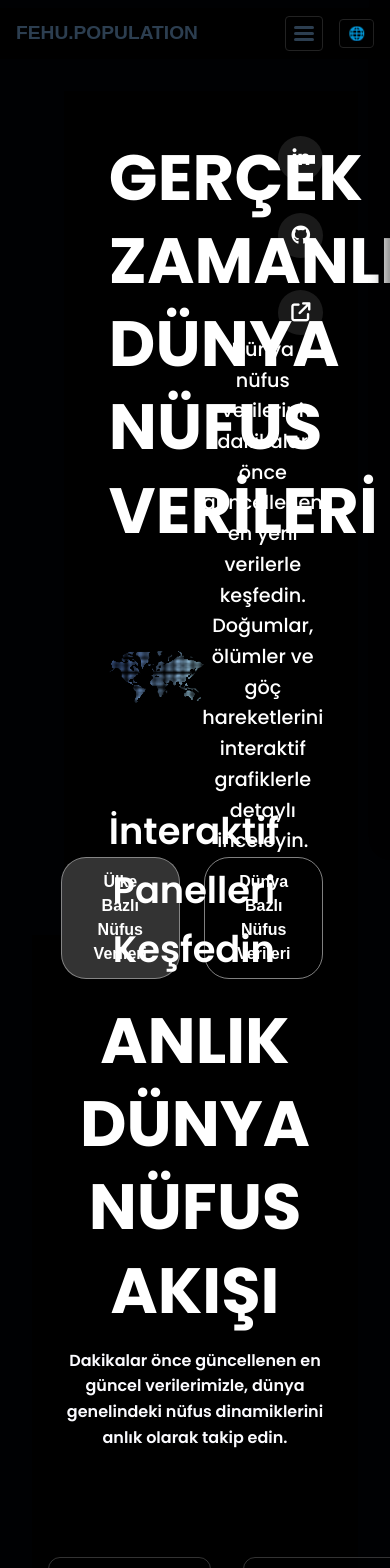
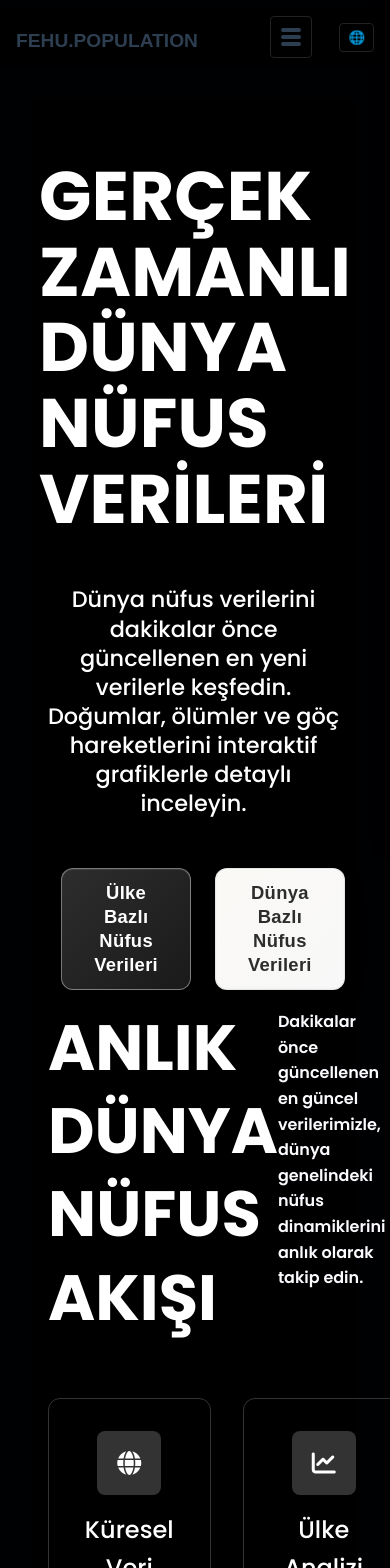
Before and after one commit to fehu-zone/population-data-app, a Vue app: page / in a window 390 px wide. Shown: the top 1568 px of the page. Built offline with nearby package versions, Linux system fonts and the light colour scheme; a web font is replaced by a local one.

Commit message:
feat: Started mobile responsive adjustments

```diff
--- a/src/assets/Responsive/HomeResponsive.css
+++ /dev/null
@@ -1,55 +0,0 @@
-/* HomeResponsive.css - Home.vue için responsive ayarlar */
-
-@media (max-width: 768px) {
-  .hero {
-    grid-template-columns: 1fr;
-    text-align: center;
-    padding: 2rem;
-    height: auto;
-  }
-  .hero-left,
-  .hero-right {
-    align-items: center;
-    margin-left: 0;
-  }
-  .hero-title {
-    font-size: 2.5rem;
-  }
-  .hero-map {
-    max-width: 80%;
-  }
-}
-
-@media (max-width: 768px) {
-  .boxes-grid {
-    grid-template-columns: 1fr;
-  }
-  .equal-boxes .section-header {
-    flex-direction: column;
-    align-items: center;
-    text-align: center;
-    gap: 1rem;
-  }
-  .equal-boxes .section-header h1,
-  .equal-boxes .section-header .section-description {
-    max-width: 100%;
-    margin-bottom: 2rem;
-  }
-}
-
-@media (max-width: 768px) {
-  .open-source-header {
-    flex-direction: column;
-    align-items: center;
-    text-align: center;
-    gap: 1rem;
-  }
-  .open-source-header h1,
-  .open-source-header .open-source-description {
-    max-width: 100%;
-    margin-bottom: 2rem;
-  }
-  .open-source-grid {
-    grid-template-columns: 1fr;
-  }
-}
--- a/src/components/AppHeader.vue
+++ b/src/components/AppHeader.vue
@@ -160,7 +160,7 @@ export default {
 /* Renk Değişkenleri */
 :root {
   --fehu-background-color: #000;
-  --fehu-text-color: #fff; /* Beyaz */
+  --fehu-text-color: #fff;
   --fehu-border-color: #333;
   --fehu-hover-color: #222;
 }
@@ -200,13 +200,13 @@ body.menu-open {
 .fehu-nav-right {
   display: flex;
   align-items: center;
-  gap: 1rem;
+  gap: 1.7rem;
 }
 
 /* Masaüstü Menü Linkleri */
 .fehu-desktop-links {
   display: flex;
-  gap: 1rem;
+  gap: 1.7rem;
 }
 
 /* desktop-only ve mobile-only */
@@ -289,7 +289,6 @@ body.menu-open {
   background: #111;
   flex-direction: column;
   transition: all 0.4s ease-in-out;
-  box-shadow: -5px 0 15px rgba(0, 0, 0, 0.3);
   z-index: 11;
   padding: 3rem 1rem;
   display: flex;
@@ -353,17 +352,11 @@ body.menu-open {
     background-color 0.3s;
   padding: 0.5rem 0;
 }
-
-/*
-  Linklerin üstüne gelindiğinde (hover) metin beyaz olsun
-  (zaten var(--fehu-text-color) #fff tanımlıysa, yine de açıkça color: #fff diyebilirsiniz).
-*/
 .fehu-link:hover {
   background-color: var(--fehu-hover-color);
   border-radius: 4px;
-  color: #fff; /* Veya color: var(--fehu-text-color); */
+  color: #fff;
 }
-
 .fehu-link.router-link-exact-active {
   border-bottom: 2px solid #fff;
 }
@@ -423,18 +416,29 @@ body.menu-open {
 }
 .fehu-language-menu li:hover {
   background: var(--fehu-hover-color);
-  color: #fff; /* Hover’da beyaz */
+  color: #fff;
 }
 
 /* Küçük ekranlarda logo ve link boyutlarını küçültme */
 @media (max-width: 768px) {
+  /* Header logo boyutunu büyüt ve üstten boşluk ekle */
   .fehu-logo {
-    font-size: 1.4rem;
+    font-size: 1.8rem; /* Önceki 1.4rem'den büyütüldü */
+    margin-top: 0.5rem; /* Üst boşluk eklendi */
   }
-  .fehu-link {
-    font-size: 1rem;
+
+  /* Hamburger menü boyutunu artır */
+  .fehu-hamburger {
+    padding: 8px 10px; /* Daha geniş ve yüksek tıklanabilir alan */
+  }
+
+  .fehu-hamburger span {
+    width: 28px; /* Hamburger çizgilerinin genişliği artırıldı */
+    height: 4px; /* Çizgi kalınlığı hafif artırıldı */
+    margin: 5px 0; /* Çizgiler arasına biraz boşluk eklendi */
   }
 }
+
 @media (max-width: 480px) {
   .fehu-logo {
     font-size: 1.2rem;
@@ -456,7 +460,6 @@ body.menu-open {
     right: 0;
   }
 }
-
 /* Daha büyük ekranlar (1281px ve üstü) */
 @media (min-width: 1281px) {
   .fehu-header {
@@ -469,7 +472,6 @@ body.menu-open {
     font-size: 1rem;
   }
 }
-
 /* Full HD (1920px) ve üstü */
 @media (min-width: 1920px) {
   .fehu-header {
@@ -482,4 +484,59 @@ body.menu-open {
     font-size: 0.95rem;
   }
 }
+
+/* Eklenen HomeResponsive.css responsive ayarları */
+@media (max-width: 768px) {
+  .hero {
+    grid-template-columns: 1fr;
+    text-align: center;
+    padding: 2rem;
+    height: auto;
+  }
+  .hero-left,
+  .hero-right {
+    align-items: center;
+    margin-left: 0;
+  }
+  .hero-title {
+    font-size: 2.5rem;
+  }
+  .hero-map {
+    max-width: 80%;
+  }
+}
+
+@media (max-width: 768px) {
+  .boxes-grid {
+    grid-template-columns: 1fr;
+  }
+  .equal-boxes .section-header {
+    flex-direction: column;
+    align-items: center;
+    text-align: center;
+    gap: 1rem;
+  }
+  .equal-boxes .section-header h1,
+  .equal-boxes .section-header .section-description {
+    max-width: 100%;
+    margin-bottom: 2rem;
+  }
+}
+
+@media (max-width: 768px) {
+  .open-source-header {
+    flex-direction: column;
+    align-items: center;
+    text-align: center;
+    gap: 1rem;
+  }
+  .open-source-header h1,
+  .open-source-header .open-source-description {
+    max-width: 100%;
+    margin-bottom: 2rem;
+  }
+  .open-source-grid {
+    grid-template-columns: 1fr;
+  }
+}
 </style>
--- a/src/pages/Home.vue
+++ b/src/pages/Home.vue
@@ -1,6 +1,6 @@
 <template>
   <div>
-    <!-- HERO SECTION -->
+    <!-- ================== HERO SECTION ================== -->
     <section class="hero">
       <div class="hero-left">
         <h1 class="hero-title">
@@ -37,7 +37,7 @@
       </div>
     </section>
 
-    <!-- ANLIK DÜNYA NÜFUS AKIŞI -->
+    <!-- ================== ANLIK DÜNYA NÜFUS AKIŞI SECTION ================== -->
     <section class="equal-boxes">
       <div class="section-header">
         <h1>ANLIK DÜNYA NÜFUS AKIŞI</h1>
@@ -77,7 +77,7 @@
       </div>
     </section>
 
-    <!-- AÇIK KAYNAK BİLDİRİMİ -->
+    <!-- ================== AÇIK KAYNAK BİLDİRİMİ SECTION ================== -->
     <section class="open-source-section">
       <div class="open-source-header">
         <h1>AÇIK KAYNAK BİLDİRİMİ</h1>
@@ -156,7 +156,7 @@
       </div>
     </section>
 
-    <!-- FAQ Bölümü -->
+    <!-- ================== FAQ SECTION ================== -->
     <FaqSection
       title="PROJE HAKKINDA BİLMENİZ GEREKENLER"
       subtitle="Nüfus verileri ve proje hakkında en merak edilen soruların yanıtlarını burada bulabilirsiniz."
@@ -180,13 +180,32 @@ export default {
       faqs,
     }
   },
+  mounted() {
+    if (window.innerWidth <= 768) {
+      // Hedeflenen elemanlar; DOM sıralaması mobilde hero-title, button-group, hero-text, social-icons şeklinde olacak
+      const fadeElements = document.querySelectorAll(
+        '.hero-title, .button-group, .hero-text, .social-icons',
+      )
+      // Her eleman viewport’a girdiğinde fade animasyonunu uyguluyoruz.
+      const observer = new IntersectionObserver(
+        (entries) => {
+          entries.forEach((entry) => {
+            if (entry.isIntersecting) {
+              entry.target.classList.add('fade-in')
+            }
+          })
+        },
+        { threshold: 0.5 },
+      )
+      fadeElements.forEach((el) => observer.observe(el))
+    }
+  },
 }
 </script>
 
-<!-- Base stiller: responsive medya sorguları bu dosyadan kaldırılmıştır -->
+<!-- ================== BASE STİLLER & ÖZEL BÖLÜM STİLLERİ ================== -->
 <style scoped>
 /* ================== HERO SECTION ================== */
-
 .hero {
   display: grid;
   grid-template-columns: 58% 40%;
@@ -299,7 +318,148 @@ export default {
   background: rgba(255, 255, 255, 0.4);
 }
 
-/* ================== ANLIK DÜNYA NÜFUS AKIŞI ================== */
+/* ================== HERO SECTION (MOBİL AYARLARI) ================== */
+
+/* ================== IPHONE 12 ================== */
+@media only screen and (min-width: 390px) and (max-width: 844px) {
+  /* Hero ana kapsayıcı */
+  .hero {
+    display: flex;
+    flex-direction: column;
+    align-items: center; /* İçerikleri ortalıyoruz */
+    justify-content: center;
+    text-align: center;
+    margin: 0 auto; /* Varsayılan margin değerlerini sıfırlayıp ortalıyoruz */
+  }
+
+  /* Başlık */
+  .hero-title {
+    font-size: 4.3rem; /* Daha büyük ve göz alıcı başlık */
+    line-height: 1.1;
+    font-weight: 700;
+    margin-top: 30vh;
+
+    opacity: 0; /* Animasyon başlangıcı */
+    transform: translateY(20px);
+    transition:
+      opacity 0.6s ease,
+      transform 0.6s ease;
+  }
+
+  /* Bu kısımları tamamen gizledik */
+  .hero-map-img-container,
+  .interactive-panels-title {
+    display: none;
+  }
+
+  /* Tanıtım metni */
+  .hero-text {
+    font-size: 1.4rem;
+    font-weight: 500; /* Kalınlık azaltıldı */
+    line-height: 1.3;
+    margin-right: 25%;
+    margin-bottom: 0.1rem;
+    opacity: 0; /* Animasyon başlangıcı */
+    transform: translateY(20px);
+    transition:
+      opacity 0.6s ease 0.4s,
+      transform 0.6s ease 0.4s;
+  }
+
+  .button-group {
+    /* Flex düzeni etkinleştiriyoruz */
+    display: flex;
+    /* Butonları yatayda ortalıyoruz */
+    justify-content: center;
+    /* Dikeyde ortalıyoruz */
+    align-items: center;
+
+    margin: 3rem 1rem 5rem;
+
+    /* ::after pseudo-element için konumlandırma */
+  }
+
+  .button-group::after {
+    position: absolute;
+    transform: translateX(-50%);
+    height: 4px;
+    background: rgba(0, 0, 0, 0.1);
+    border-radius: 2px;
+    /* Genişlik vermek isterseniz: width: 80%; gibi */
+  }
+
+  .button-group button {
+    /* Genişliği otomatik olsun ki flex ile yan yana gelsin */
+    font-size: 1.15rem;
+    font-weight: 600;
+    letter-spacing: 0.3px;
+    border-radius: 12px;
+    transition: all 0.4s cubic-bezier(0.23, 1, 0.32, 1);
+    backdrop-filter: blur(4px);
+    -webkit-backdrop-filter: blur(4px);
+    /* Önceden var olan margin-right'ı kaldırıyoruz */
+    margin-left: 0;
+  }
+
+  /* Geri kalan buton stilleriniz değişmeden kalabilir */
+  .primary-btn {
+    background: linear-gradient(135deg, #2d2d2d 0%, #1a1a1a 100%);
+    color: #fff;
+    margin-left: 5rem;
+
+    box-shadow:
+      0 6px 20px rgba(0, 0, 0, 0.08),
+      inset 0 1px 1px rgba(255, 255, 255, 0.1);
+  }
+
+  .secondary-btn {
+    background: linear-gradient(135deg, #faf9f6 0%, #f8f8f8 100%);
+    color: #2d2d2d;
+    margin-right: 5rem;
+    border: 1px solid rgba(0, 0, 0, 0.08);
+    box-shadow:
+      0 6px 30px rgba(0, 0, 0, 0.06),
+      inset 0 -1px 2px rgba(0, 0, 0, 0.03);
+    transition: all 0.3s ease-in-out;
+  }
+
+  /* Hover & Active States */
+  .button-group button:hover {
+    transform: translateY(-2px);
+    box-shadow: 0 12px 30px rgba(0, 0, 0, 0.12);
+  }
+
+  .button-group button:active {
+    transform: translateY(1px);
+    transition-duration: 0.1s;
+  }
+
+  .primary-btn:hover {
+    background: linear-gradient(135deg, #262626 0%, #141414 100%);
+  }
+
+  .secondary-btn:hover {
+    background: linear-gradient(135deg, #fdfdfd 0%, #eaeaea 100%);
+    border-color: rgba(0, 0, 0, 0.12);
+    box-shadow:
+      0 8px 35px rgba(0, 0, 0, 0.08),
+      inset 0 -2px 2px rgba(0, 0, 0, 0.04);
+  }
+  .button-group button:hover::before {
+    opacity: 1;
+  }
+  /* Sosyal ikonlar */
+  .social-icons {
+    display: none;
+  } /* Fade-in aktif olduğunda animasyonu tetikleyen sınıf */
+
+  .fade-in {
+    opacity: 1;
+    transform: translateY(0);
+  }
+}
+
+/* ================== ANLIK DÜNYA NÜFUS AKIŞI SECTION ================== */
 .equal-boxes {
   padding: 4rem 1rem;
   max-width: 1200px;
@@ -395,7 +555,7 @@ export default {
   border-color: rgba(255, 255, 255, 0.6);
 }
 
-/* ================== AÇIK KAYNAK BİLDİRİMİ ================== */
+/* ================== AÇIK KAYNAK BİLDİRİMİ SECTION ================== */
 .open-source-section {
   padding: 4rem 1rem;
   max-width: 1200px;
@@ -493,6 +653,3 @@ export default {
   border-color: rgba(255, 255, 255, 0.6);
 }
 </style>
-
-<!-- Responsive ayarlar HomeResponsive.css dosyasından import ediliyor -->
-<style src="@/assets/Responsive/HomeResponsive.css"></style>
```
